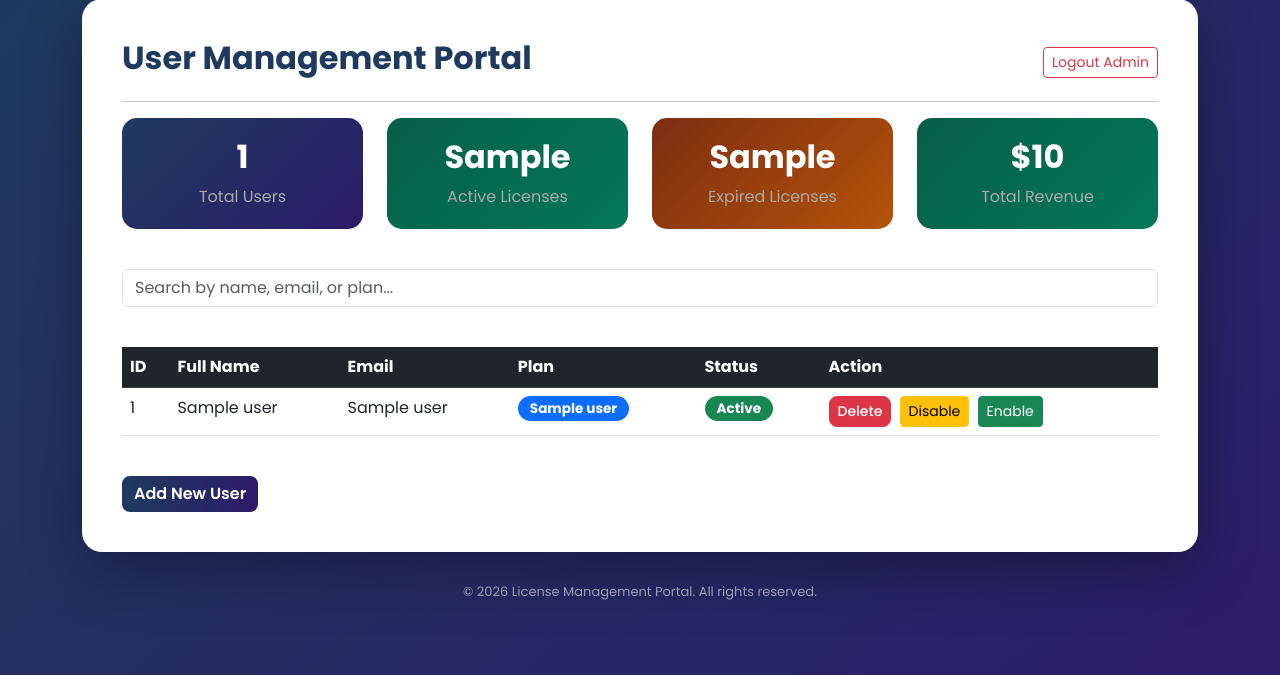
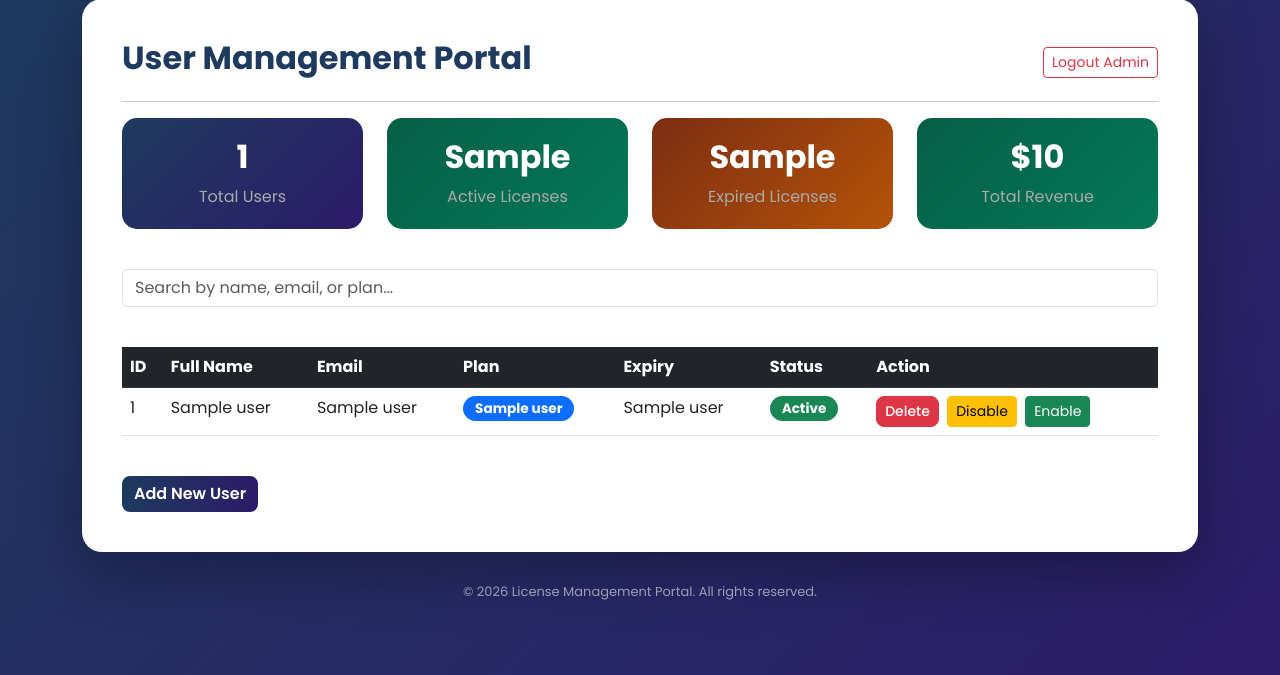
Before and after one commit to ch-Ahmad-zx/lms-project, a Flask app: template templates/admin.html in a window 1280 px wide. Shown: the part 41-716 px from the top of the page. Run offline with Flask 3, Linux system fonts and the light colour scheme; the template is opened without the code that fills it: most values are stand-ins (such as "Sample title", 1, 10 or a date in 2020); some libraries are stand-ins or nearby versions.

Commit message:
expiry column added

```diff
--- a/templates/admin.html
+++ b/templates/admin.html
@@ -93,6 +93,7 @@
                         <th>Full Name</th>
                         <th>Email</th>
                         <th>Plan</th>
+                        <th>Expiry</th>
                         <th>Status</th>
                         <th>Action</th>
                     </tr>
@@ -115,6 +116,7 @@
                         <td>{{ user[1] }}</td>
                         <td>{{ user[2] }}</td>
                         <td><span class="badge bg-primary">{{ user[4] }}</span></td>
+                        <td>{{ user[5] }}</td>
                         <td><span class="badge bg-success">Active</span></td>
                         <td>
                             <button class="btn btn-danger btn-sm" onclick="showDeleteModal({{ user[0] }})">Delete</button>
```
